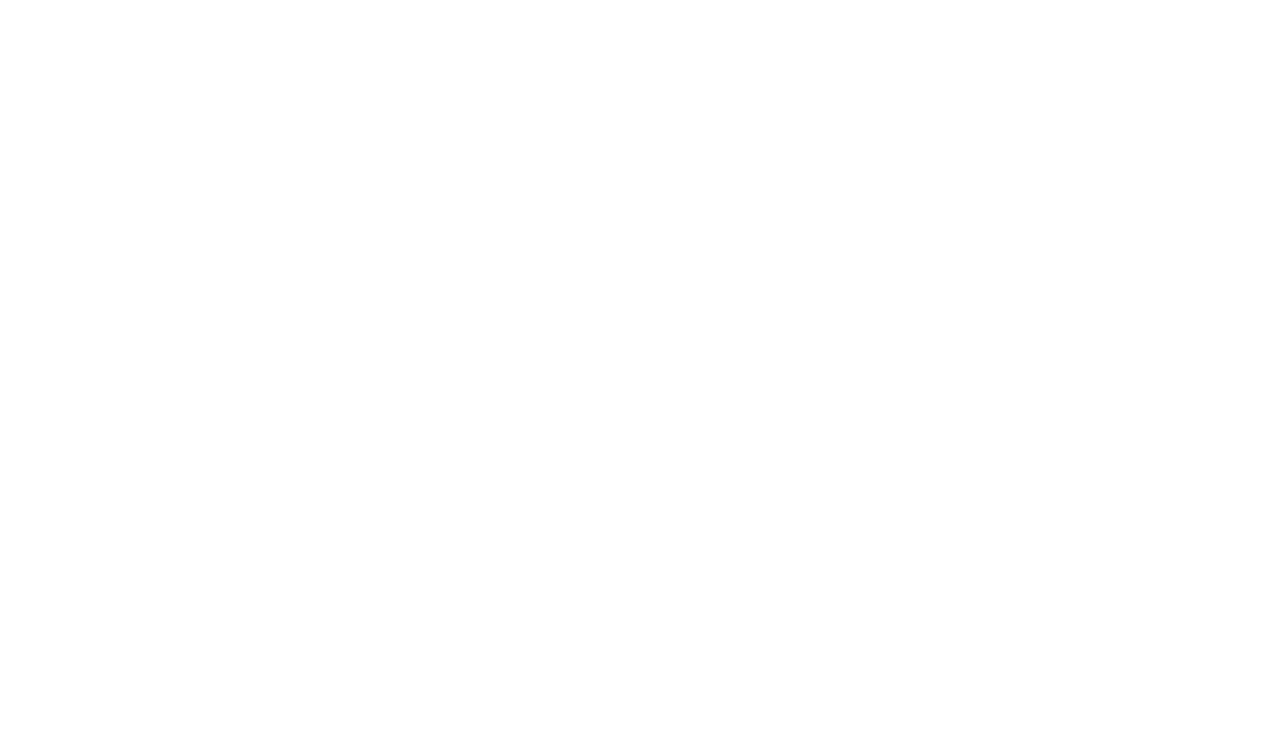
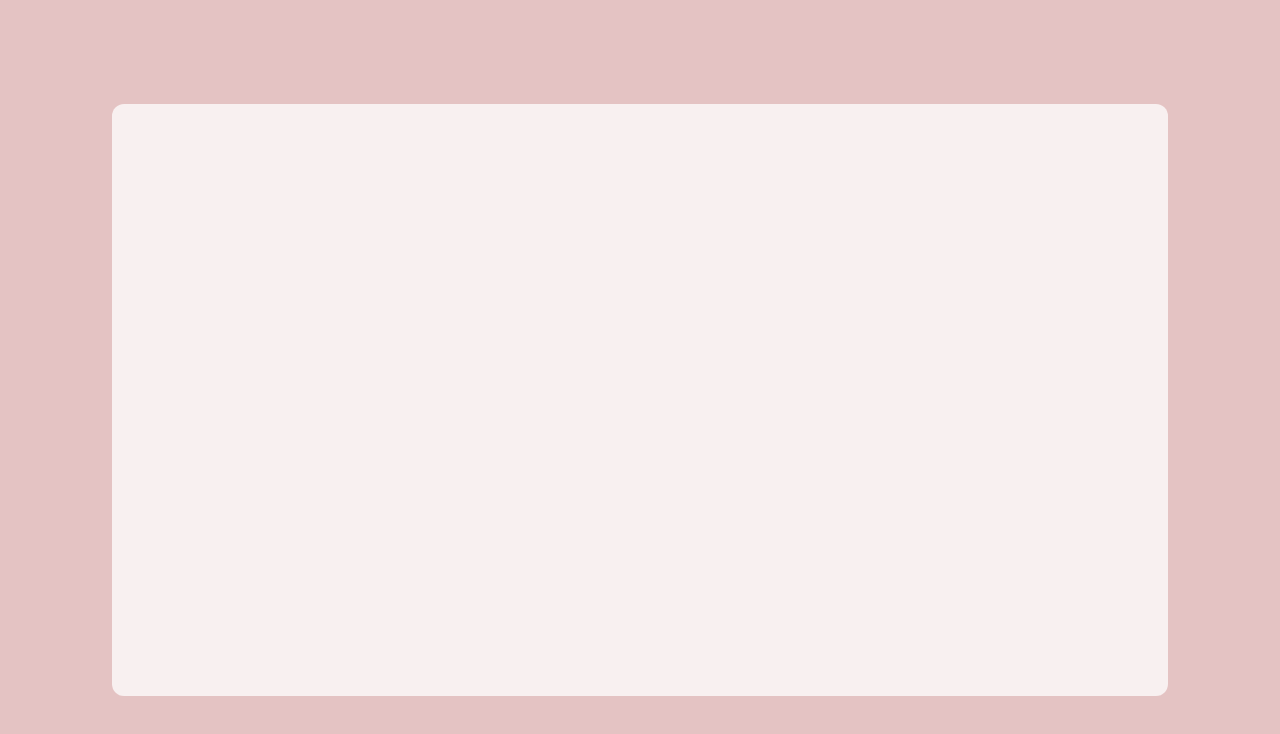
Before and after one commit to viiiofpentacles/todo-list, a website built with webpack: page dist/index.html in a window 1280 px wide. Built offline with Linux system fonts and the light colour scheme.

Commit message:
Added basic styling

```diff
--- a/package.json
+++ b/package.json
@@ -17,6 +17,8 @@
   },
   "homepage": "https://github.com/viiiofpentacles/todo-list#readme",
   "devDependencies": {
+    "css-loader": "^6.7.1",
+    "style-loader": "^3.3.1",
     "webpack": "^5.70.0",
     "webpack-cli": "^4.9.2"
   }
--- a/src/index.js
+++ b/src/index.js
@@ -0,0 +1 @@
+import './style.css'
--- /dev/null
+++ b/src/style.css
@@ -0,0 +1,24 @@
+* {
+    margin: 0;
+    padding: 0;
+}
+
+body {
+    background-color: rgb(228, 195, 195);
+    display: flex;
+    align-items: center;
+    justify-content: center;
+}
+
+#container {
+    display: grid;
+    grid-auto-flow: column;
+    grid-template-columns: 1fr 2fr 2fr;
+
+    margin: 13vh 8vw;
+    height: 70vh;
+    width: 80vw;
+    padding: 2vh;
+    border-radius: 12px;
+    background-color: rgb(248, 240, 240);
+}
```
Also changed, not shown: dist/index.html, dist/main.js, src/DOM.js (added), src/file.js (added), src/todo-items.js (added), 1 other file.
